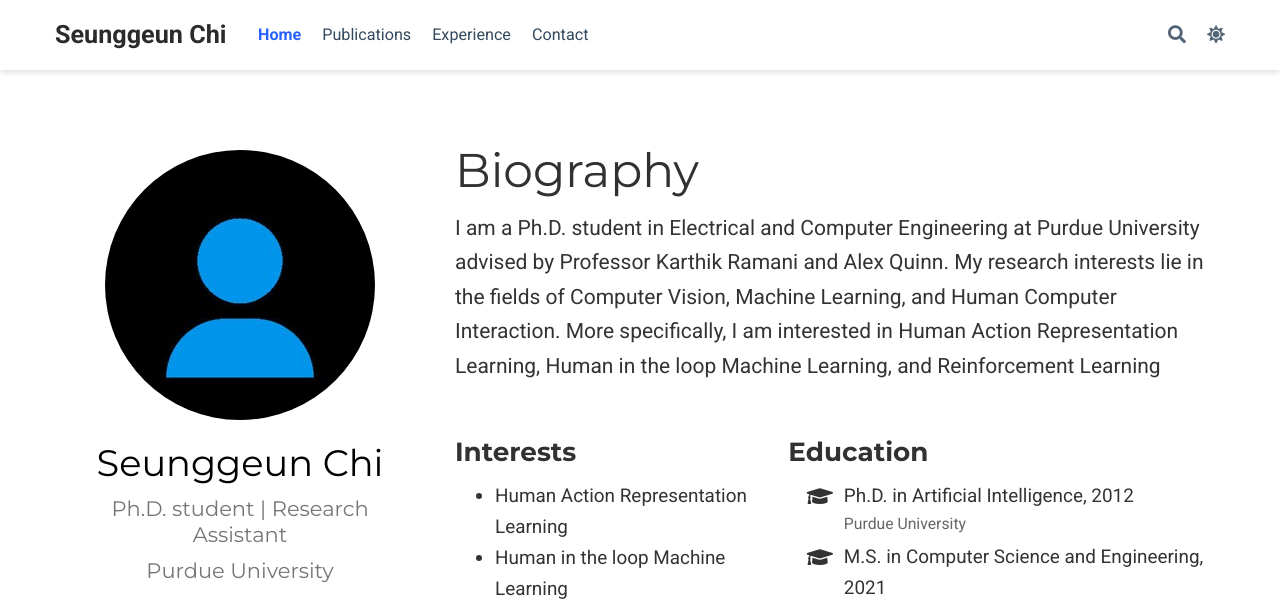
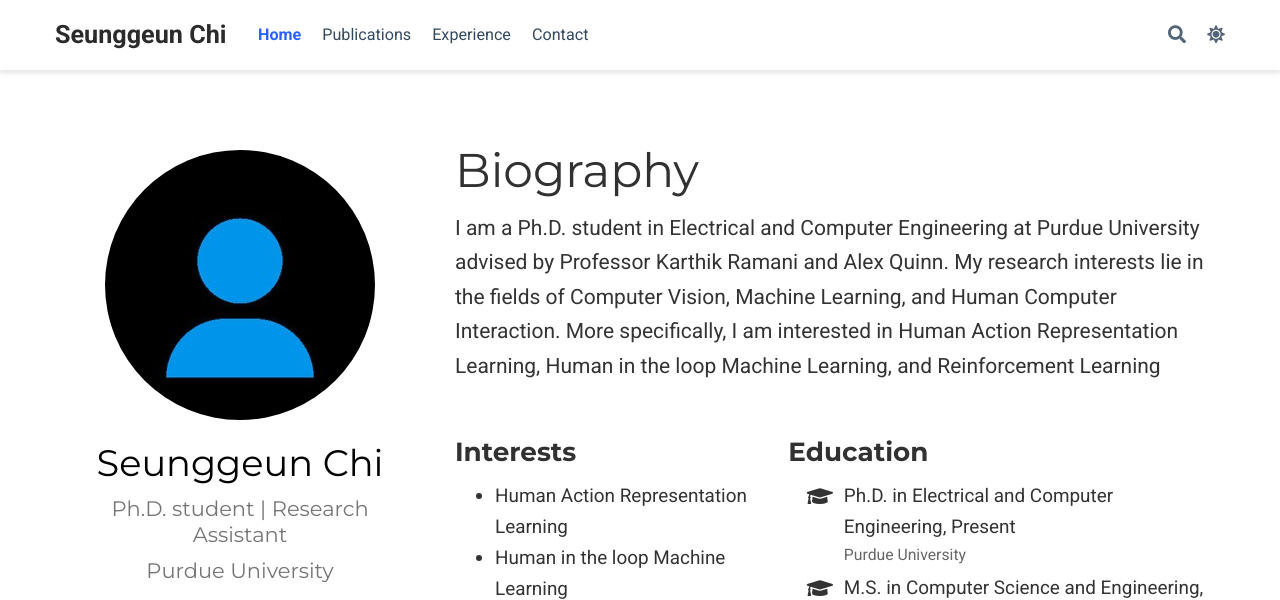
Before and after one commit to sgchi/sgchi.github.io, a plain HTML site: page index.html in a window 1280 px wide. Shown: the top 600 px of the page. Drawn offline with nearby package versions, Linux system fonts and the light colour scheme; some packages are replaced by stand-ins of ours; some icons are missing.

Commit message:
minor change

```diff
--- a/index.html
+++ b/index.html
@@ -704,7 +704,7 @@
           <li>
             <i class="fa-li fas fa-graduation-cap"></i>
             <div class="description">
-              <p class="course">Ph.D. in Artificial Intelligence, 2012</p>
+              <p class="course">Ph.D. in Electrical and Computer Engineering, Present</p>
               <p class="institution">Purdue University</p>
             </div>
           </li>
```
